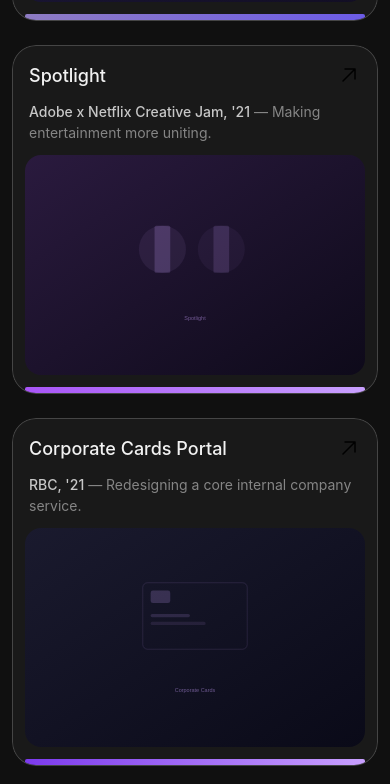
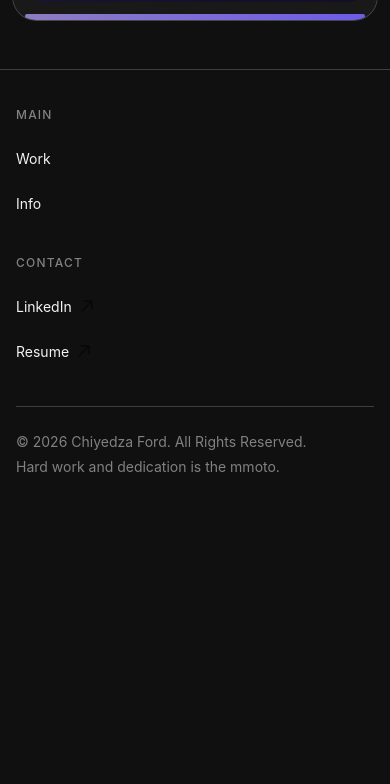
Before and after one commit to Dread2005/Portfolio_website, a website: page app/src/index.html in a window 390 px wide. Shown: the part 1580-2364 px from the top of the page. After the commit the page ends 2085 px from the top, so only its background shows below. Drawn offline with Linux system fonts and the light colour scheme; a web font is replaced by a local one.

Commit message:
current projes updatect

```diff
--- a/app/src/index.html
+++ b/app/src/index.html
@@ -171,39 +171,6 @@
           <div class="project-card-colour thn"></div>
         </a>
       </div>
-
-      <div class="project-card-outline">
-        <div class="glare-item-top outer-edge"></div>
-        <a href="#" class="project-card" data-project="spotlight">
-          <div class="glare-item-top inner-edge"></div>
-          <div class="projectcard-top">
-            <div class="projectcard-title-row">
-              <h2 class="text-projectcard-title">Spotlight</h2>
-              <img src="icon-arrow-project.svg" alt="" class="icon-projectcard-arrow" width="24" height="24">
-            </div>
-            <p class="text-projectcard-description"><span class="text-projectcard-description-company">Adobe x Netflix Creative Jam, '21</span> — Making entertainment more uniting.</p>
-          </div>
-          <img src="thumb-spotlight.svg" alt="" class="project-thumbnail" width="866" height="560">
-          <div class="project-card-colour spotlight"></div>
-        </a>
-      </div>
-
-      <div class="project-card-outline">
-        <div class="glare-item-top outer-edge"></div>
-        <a href="#" class="project-card" data-project="rbc">
-          <div class="glare-item-top inner-edge"></div>
-          <div class="projectcard-top">
-            <div class="projectcard-title-row">
-              <h2 class="text-projectcard-title">Corporate Cards Portal</h2>
-              <img src="icon-arrow-project.svg" alt="" class="icon-projectcard-arrow" width="24" height="24">
-            </div>
-            <p class="text-projectcard-description"><span class="text-projectcard-description-company">RBC, '21</span> — Redesigning a core internal company service.</p>
-          </div>
-          <img src="thumb-rbc.svg" alt="" class="project-thumbnail" width="866" height="560">
-          <div class="project-card-colour rbc"></div>
-        </a>
-      </div>
-
     </div>
   </section>
 
```
Also changed, not shown: app/src/404.html (added, +33 -0 lines), .github/workflows/firebase-hosting-merge.yml (added), .github/workflows/firebase-hosting-pull-request.yml (added), firebase.json (added), 4 other files.
